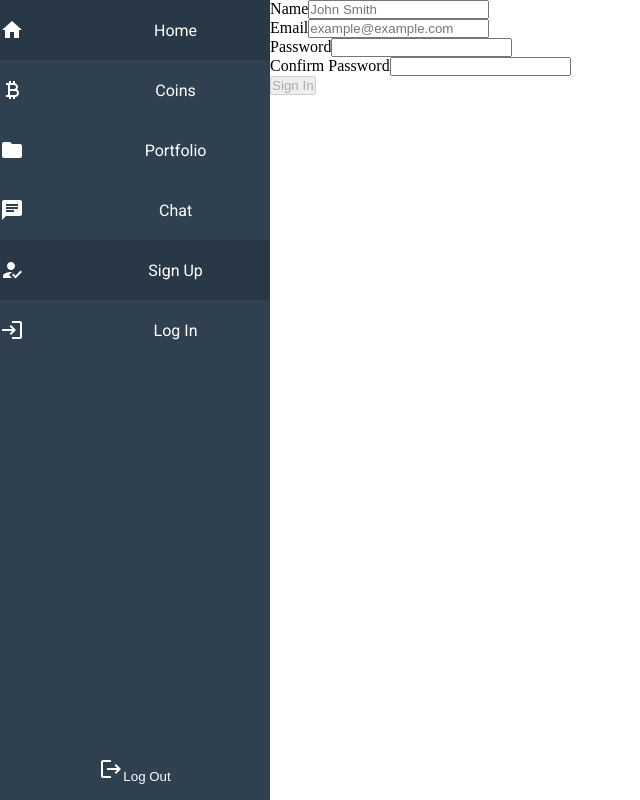
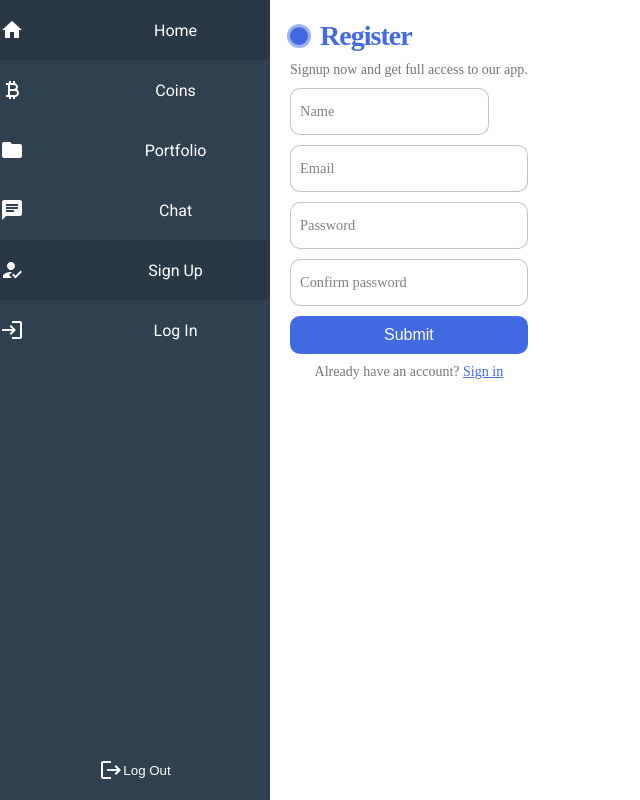
Before and after one commit to wcerteza/Coin-Dash, a React (Vite) app in the folder client/: page /register in a window 1280 px wide. Shown: the whole page, without its empty margins (0-640 px from the left). Built offline with nearby package versions, Linux system fonts and the light colour scheme.

Commit message:
added base styling to register, also fixed formatting on chat page

```diff
--- a/client/src/App.css
+++ b/client/src/App.css
@@ -131,6 +131,9 @@
 }
 
 .logout {
+  display: flex;
+  align-items: center;
+  justify-content: center;
   background-color: #2F4050;
   color: white;
   border: none;
@@ -216,11 +219,11 @@
 }
 
 .feed {
-  max-width: 500px;
   text-align: absolute;
   display: flex;
   justify-content: center;
   align-items: center;
+  width: 70vw;
 }
 
 .feed-li {
@@ -242,3 +245,136 @@
   justify-content: center;
   background-color: red;
 }
+
+/* register */
+
+.form {
+  display: flex;
+  flex-direction: column;
+  gap: 10px;
+  max-width: 350px;
+  background-color: #fff;
+  padding: 20px;
+  border-radius: 20px;
+  position: relative;
+}
+
+.title {
+  font-size: 28px;
+  color: royalblue;
+  font-weight: 600;
+  letter-spacing: -1px;
+  position: relative;
+  display: flex;
+  align-items: center;
+  padding-left: 30px;
+}
+
+.title::before,.title::after {
+  position: absolute;
+  content: "";
+  height: 16px;
+  width: 16px;
+  border-radius: 50%;
+  left: 0px;
+  background-color: royalblue;
+}
+
+.title::before {
+  width: 18px;
+  height: 18px;
+  background-color: royalblue;
+}
+
+.title::after {
+  width: 18px;
+  height: 18px;
+  animation: pulse 1s linear infinite;
+}
+
+.message, .signin {
+  color: rgba(88, 87, 87, 0.822);
+  font-size: 14px;
+}
+
+.signin {
+  text-align: center;
+}
+
+.signin a {
+  color: royalblue;
+}
+
+.signin a:hover {
+  text-decoration: underline royalblue;
+}
+
+.flex {
+  display: flex;
+  width: 100%;
+  gap: 6px;
+}
+
+.form label {
+  position: relative;
+}
+
+.form label .input {
+  width: 100%;
+  padding: 10px 10px 20px 10px;
+  outline: 0;
+  border: 1px solid rgba(105, 105, 105, 0.397);
+  border-radius: 10px;
+}
+
+.form label .input + span {
+  position: absolute;
+  left: 10px;
+  top: 15px;
+  color: grey;
+  font-size: 0.9em;
+  cursor: text;
+  transition: 0.3s ease;
+}
+
+.form label .input:placeholder-shown + span {
+  top: 15px;
+  font-size: 0.9em;
+}
+
+.form label .input:focus + span,.form label .input:valid + span {
+  top: 30px;
+  font-size: 0.7em;
+  font-weight: 600;
+}
+
+.form label .input:valid + span {
+  color: green;
+}
+
+.submit {
+  border: none;
+  outline: none;
+  background-color: royalblue;
+  padding: 10px;
+  border-radius: 10px;
+  color: #fff;
+  font-size: 16px;
+  transform: .3s ease;
+}
+
+.submit:hover {
+  background-color: rgb(56, 90, 194);
+}
+
+@keyframes pulse {
+  from {
+    transform: scale(0.9);
+    opacity: 1;
+  }
+
+  to {
+    transform: scale(1.8);
+    opacity: 0;
+  }
+}
--- a/client/src/pages/Register.jsx
+++ b/client/src/pages/Register.jsx
@@ -33,64 +33,78 @@ const Register = () => {
   }
 
   return (
-    <div className="signin col">
-      <div className="card-overlay centered">
-        <form className="col" onSubmit={handleSubmit}>
-          <div className="input-wrapper">
-            <label htmlFor="name">Name</label>
+    <form className="form" onSubmit={handleSubmit}>
+      <p className="title">Register</p>
+      <p className="message">Signup now and get full access to our app.</p>
+      <div className="flex">
+        <label>
           <input
             onChange={handleChange}
             name="name"
             type="text"
-              placeholder="John Smith"
+            className="input"
+            placeholder=""
             value={formValues.name}
             required
           />
+          <span>Name</span>
+        </label>
       </div>
-          <div className="input-wrapper">
-            <label htmlFor="email">Email</label>
+
+      <label>
         <input
           onChange={handleChange}
           name="email"
           type="email"
-              placeholder="example@example.com"
+          className="input"
+          placeholder=""
           value={formValues.email}
           required
         />
-          </div>
+        <span>Email</span>
+      </label>
 
-          <div className="input-wrapper">
-            <label htmlFor="password">Password</label>
+      <label>
         <input
           onChange={handleChange}
+          name="password"
           type="password"
-              name="password"
+          className="input"
+          placeholder=""
           value={formValues.password}
           required
         />
-          </div>
-          <div className="input-wrapper">
-            <label htmlFor="confirmPassword">Confirm Password</label>
+        <span>Password</span>
+      </label>
+
+      <label>
         <input
           onChange={handleChange}
+          name="confirmPassword"
           type="password"
-              name="confirmPassword"
+          className="input"
+          placeholder=""
           value={formValues.confirmPassword}
           required
         />
-          </div>
+        <span>Confirm password</span>
+      </label>
+
       <button
+        className="submit"
         disabled={
           !formValues.email ||
           (!formValues.password &&
             formValues.confirmPassword === formValues.password)
         }
       >
-            Sign In
+        Submit
       </button>
+
+      <p className="signin">
+        Already have an account? <a href="#">Sign in</a>
+      </p>
     </form>
-      </div>
-    </div>
   )
 }
 
```
Lines whose indentation alone changed are shown as unchanged.
